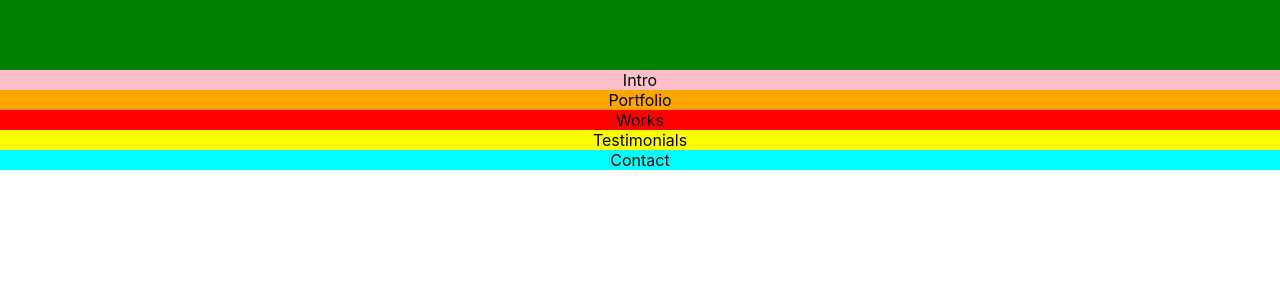
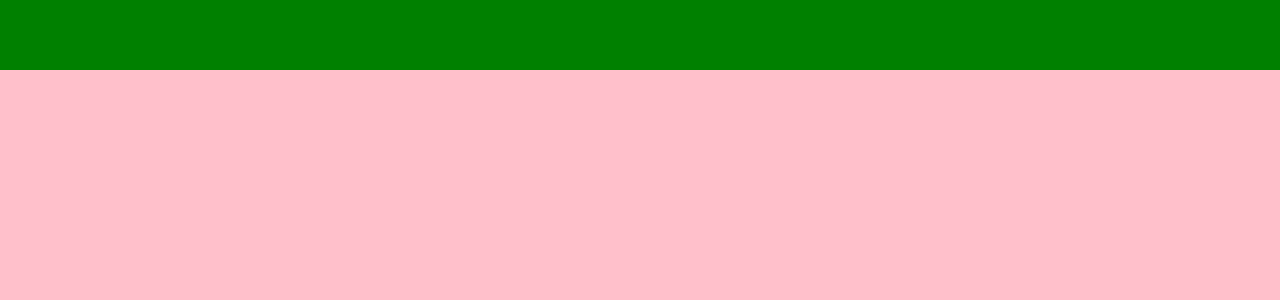
Before and after one commit to BlakeSartin/Portfolio, a React (Create React App) app in the folder portfolio/: page / in a window 1280 px wide. Shown: the top 300 px of the page. Built offline with nearby package versions, Linux system fonts and the light colour scheme.

Commit message:
add styling for components and App.js

```diff
--- a/portfolio/public/index.html
+++ b/portfolio/public/index.html
@@ -9,6 +9,11 @@
       name="description"
       content="Web site created using create-react-app"
     />
+    <style>
+      *{
+        overflow-x: hidden;
+      }
+    </style>
     <link rel="apple-touch-icon" href="%PUBLIC_URL%/logo192.png" />
     <link rel="manifest" href="%PUBLIC_URL%/manifest.json" />
     <title>React Portfolio</title>
--- a/portfolio/src/App.css
+++ /dev/null
@@ -1,38 +0,0 @@
-.App {
-  text-align: center;
-}
-
-.App-logo {
-  height: 40vmin;
-  pointer-events: none;
-}
-
-@media (prefers-reduced-motion: no-preference) {
-  .App-logo {
-    animation: App-logo-spin infinite 20s linear;
-  }
-}
-
-.App-header {
-  background-color: #282c34;
-  min-height: 100vh;
-  display: flex;
-  flex-direction: column;
-  align-items: center;
-  justify-content: center;
-  font-size: calc(10px + 2vmin);
-  color: white;
-}
-
-.App-link {
-  color: #61dafb;
-}
-
-@keyframes App-logo-spin {
-  from {
-    transform: rotate(0deg);
-  }
-  to {
-    transform: rotate(360deg);
-  }
-}
--- a/portfolio/src/App.js
+++ b/portfolio/src/App.js
@@ -1,4 +1,4 @@
-import './App.css';
+import './App.scss';
 import Contact from './components/Contact';
 import Intro from './components/Intro';
 import Portfolio from './components/Portfolio';
--- /dev/null
+++ b/portfolio/src/App.scss
@@ -0,0 +1,21 @@
+.App{
+  height: 100vh;
+}
+
+.sections{
+  width: 100%;
+  height: calc(100vh - 70px);
+  background-color: brown;
+  position: relative;
+  scroll-snap-type: y mandatory;
+  top: 70px;
+  scrollbar-width: none; //for firefox
+  &::-webkit-scrollbar{
+    display: none;
+  }
+  > * {
+    width: 100vw;
+    height: calc(100vh - 70px);
+    scroll-snap-align: start;
+  }
+}
--- a/portfolio/src/components/Contact.js
+++ b/portfolio/src/components/Contact.js
@@ -4,7 +4,6 @@
 export default function Contact() {
   return (
     <div className="contact">
-Contact
     </div>
   )
 }
--- a/portfolio/src/components/Intro.js
+++ b/portfolio/src/components/Intro.js
@@ -3,7 +3,6 @@
 export default function Intro() {
   return(
     <div className="intro">
-      Intro
       </div>
   )
 }
--- a/portfolio/src/components/Portfolio.js
+++ b/portfolio/src/components/Portfolio.js
@@ -3,7 +3,6 @@
 export default function Portfolio() {
   return(
     <div className="portfolio">
-      Portfolio
       </div>
   )
 }
--- a/portfolio/src/components/Testimonials.js
+++ b/portfolio/src/components/Testimonials.js
@@ -3,7 +3,6 @@
 export default function Testimonials() {
   return(
     <div className="testimonials">
-      Testimonials
       </div>
   )
 }
--- a/portfolio/src/components/Topbar.scss
+++ b/portfolio/src/components/Topbar.scss
@@ -2,4 +2,7 @@
   height: 70px;
   width: 100%;
   background-color: green;
+  position: fixed;
+  top: 0;
+  z-index: 2;
 }
--- a/portfolio/src/components/Works.js
+++ b/portfolio/src/components/Works.js
@@ -3,7 +3,7 @@
 export default function Works() {
   return(
     <div className="works">
-      Works
+
       </div>
   )
 }
```
